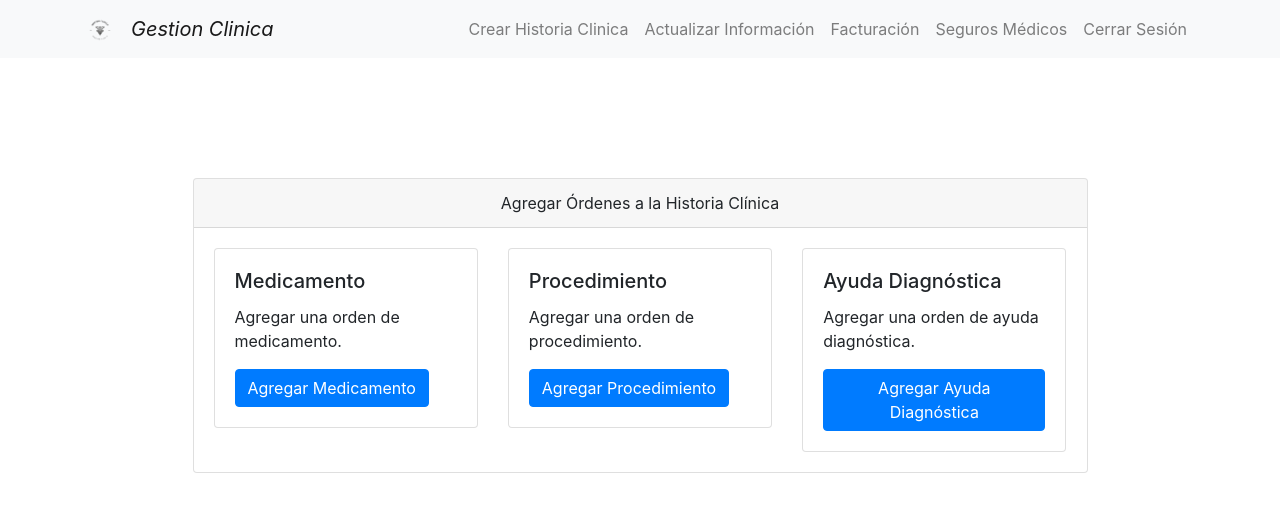
After one commit to jmartinezgr/GestionClinica, a Django app: page /home/medicos/agregar_orden/1/ in a window 1280 px wide. The commit adds this page. Shown: the top 512 px of the page. Run offline with Django 4.2, Linux system fonts and the light colour scheme; some libraries are stand-ins or nearby versions.

Commit message:
BETA medicos.views
Se instancia la creacion de historias medicas, el agregar ordenes y la busqueda de historias medicas

```diff
--- /dev/null
+++ b/clinic_management/claves.txt
@@ -0,0 +1 @@
+doctor: mario_marulanda : #'~8{6DiyFf5
--- a/clinic_management/medicos/templates/crear_historia.html
+++ b/clinic_management/medicos/templates/crear_historia.html
@@ -2,7 +2,7 @@
 
 {% block navbar %}
 <li class="nav-item">
-    <a class="nav-link" href={% url 'crear_paciente' %}> Registro de Pacientes </a>
+    <a class="nav-link" href={% url 'crear_historia_clinica' %}> Crear Historia Clinica </a>
 </li>
 <li class="nav-item">
     <a class="nav-link" href={% url 'buscar_paciente' %}> Actualizar Información </a>
--- /dev/null
+++ b/clinic_management/medicos/templates/elegir_orden_con_id.html
@@ -0,0 +1,62 @@
+{% extends 'layouts/layout.html' %}
+
+{% block navbar %}
+<li class="nav-item">
+    <a class="nav-link" href={% url 'crear_historia_clinica' %}> Crear Historia Clinica </a>
+</li>
+<li class="nav-item">
+    <a class="nav-link" href={% url 'agregar_ordenes' %}> Actualizar Información </a>
+</li>
+<li class="nav-item">
+    <a class="nav-link" href=''> Facturación </a>
+</li>
+<li class="nav-item">
+    <a class="nav-link" href=""> Seguros Médicos </a>
+</li>
+<li class="nav-item">
+    <a class="nav-link" href="{% url 'logout_view' %}"> Cerrar Sesión </a>
+</li>
+{% endblock %}
+
+{% block content %}
+<div class="container mt-4">
+    <div class="row justify-content-center">
+        <div class="col-md-10 mt-5">
+            <div class="card mt-5">
+                <div class="card-header text-center">Agregar Órdenes a la Historia Clínica</div>
+                <div class="card-body">
+                    <div class="row">
+                        <div class="col-md-4">
+                            <div class="card">
+                                <div class="card-body">
+                                    <h5 class="card-title">Medicamento</h5>
+                                    <p class="card-text">Agregar una orden de medicamento.</p>
+                                    <a href="" class="btn btn-primary">Agregar Medicamento</a>
+                                </div>
+                            </div>
+                        </div>
+                        <div class="col-md-4">
+                            <div class="card">
+                                <div class="card-body">
+                                    <h5 class="card-title">Procedimiento</h5>
+                                    <p class="card-text">Agregar una orden de procedimiento.</p>
+                                    <a href="" class="btn btn-primary">Agregar Procedimiento</a>
+                                </div>
+                            </div>
+                        </div>
+                        <div class="col-md-4">
+                            <div class="card">
+                                <div class="card-body">
+                                    <h5 class="card-title">Ayuda Diagnóstica</h5>
+                                    <p class="card-text">Agregar una orden de ayuda diagnóstica.</p>
+                                    <a href="" class="btn btn-primary">Agregar Ayuda Diagnóstica</a>
+                                </div>
+                            </div>
+                        </div>
+                    </div>
+                </div>
+            </div>
+        </div>
+    </div>
+</div>
+{% endblock %}
--- a/clinic_management/medicos/urls.py
+++ b/clinic_management/medicos/urls.py
@@ -3,4 +3,7 @@ from . import views
 
 urlpatterns = [
     path('home/medicos/crear_historia_clinica',views.crear_historia_clinica,name='crear_historia_clinica'),
+    path('home/medicos/agregar_orden/',views.agregar_ordenes,name='agregar_ordenes'),
+    path('home/medicos/agregar_orden/<int:id_historia_medica>/',views.agregar_ordenes_con_id,name='agregar_ordenes_con_id'),
+    path('home/medicos/agregar_medicamento/<int:id_historia_medica>/', views.agregar_medicamento, name='agregar_medicamento'),
 ]
--- a/clinic_management/medicos/views.py
+++ b/clinic_management/medicos/views.py
@@ -1,13 +1,91 @@
 from django.shortcuts import render, redirect
-from .forms import HistoriaClinicaForm
+from .forms import HistoriaClinicaForm, OrdenMedicamentoForm
+from user.models import Usuario
+from personaladministrativo.models import Paciente
+from .models import HistoriaClinica
 
 def crear_historia_clinica(request):
     if request.method == 'POST':
         form = HistoriaClinicaForm(request.POST)
         if form.is_valid():
-            # Puedes redirigir a una página de éxito o a donde desees
-            return redirect('crear_historia_clinica')
+
+            try:
+                medico = Usuario.objects.get(cedula=form.cleaned_data['medico'])
+            except:
+                print('Medico no encontrado')
+                return redirect('crear_historia_clinica')
+
+            try:
+                paciente = Paciente.objects.get(numero_identificacion=form.cleaned_data['paciente'])
+            except:
+                print('No encontro el paciente')
+                return redirect('crear_historia_clinica')
+
+            try:
+                historia_clinica_verificacion = HistoriaClinica.objects.get(paciente=paciente,cerrada=False)
+                print("Aun hay una historia clinica activa")
+                return redirect('agregar_ordenes_con_id', id_historia_medica=historia_clinica_verificacion.id)
+            except:
+                pass
+
+            if medico.rol.name == 'Médicos' :
+
+                historia_clinica = HistoriaClinica(
+                    medico=medico,
+                    paciente=paciente,
+                    motivo_consulta=form.cleaned_data['motivo_consulta'],
+                    sintomatologia=form.cleaned_data['sintomatologia'],
+                    diagnostico=form.cleaned_data['diagnostico'],
+                    fecha = form.cleaned_data['fecha']
+                )
+                historia_clinica.save()
+
+                # Redirige a la vista "agregar_ordenes" pasando la ID de la historia médica
+                return redirect('agregar_ordenes_con_id', id_historia_medica=historia_clinica.id)
+            else:
+                return redirect('crear_historia_clinica')
+
+        else:
+            print('Formulario no valido')
+            print(form.errors)
     else:
         form = HistoriaClinicaForm()
 
     return render(request, 'crear_historia.html', {'form': form})
+
+def agregar_ordenes(request):
+
+    if request.method == 'POST':
+        numero_identificacion = request.POST.get('numero_identificacion')
+        try:
+            paciente = Paciente.objects.get(numero_identificacion=numero_identificacion)
+        except:
+            return redirect('agregar_ordenes')
+
+        try:
+            historia_clinica = HistoriaClinica.objects.get(paciente=paciente,cerrada=False)
+        except:
+            return redirect('agregar_ordenes')
+
+        return redirect('agregar_ordenes_con_id',historia_clinica.id)
+
+    return render(request,'elegir_orden.html')
+
+def agregar_ordenes_con_id(request, id_historia_medica):
+    return render(request, 'elegir_orden_con_id.html', {'id_historia_medica': id_historia_medica})
+
+def agregar_medicamento(request, id_historia_medica):
+    #historia_clinica = HistoriaClinica.objects.get(id=id_historia_medica)
+
+    if request.method == 'POST':
+        form = OrdenMedicamentoForm(request.POST)
+        if form.is_valid():
+            orden_medicamento = form.save(commit=False)
+            orden_medicamento.orden = 1 #historia_clinica
+            orden_medicamento.save()
+            return redirect('agregar_ordenes', id_historia_medica=id_historia_medica)
+
+    else:
+        form = OrdenMedicamentoForm()
+
+    return render(request, 'agregar_medicamento.html', {'form': form})
--- a/clinic_management/user/forms.py
+++ b/clinic_management/user/forms.py
@@ -26,7 +26,7 @@ class RegistroForm(UserCreationForm):
     )
     nacimiento = forms.DateField(
         label="Fecha de Nacimiento",
-        widget=forms.TextInput(attrs={'class': 'form-control'}),
+        widget=forms.TextInput(attrs={'class': 'form-control', 'type':'date'}),
     )
 
     class Meta:
--- a/clinic_management/user/views.py
+++ b/clinic_management/user/views.py
@@ -23,7 +23,7 @@ def login_view(request):
                 elif user.rol.name == 'Personal Administrativo':
                     return redirect('home_personal_administrativo')
                 elif user.rol.name == 'Médicos':
-                    return redirect('home_medico')
+                    return redirect('crear_historia_clinica')
 
                 print(user.rol.name)
             else:
```
Also changed, not shown: clinic_management/medicos/forms.py (+32 -2 lines), clinic_management/medicos/models.py (+2 -6 lines), clinic_management/medicos/templates/agregar_medicamento.html (added, +39 -0 lines), clinic_management/medicos/templates/elegir_orden.html (added, +70 -0 lines), clinic_management/medicos/templates/medico.html (deleted, +0 -17 lines), clinic_management/db.sqlite3, clinic_management/medicos/migrations/0002_historiaclinica_cerrada.py (added), clinic_management/medicos/migrations/0003_alter_historiaclinica_fecha.py (added).
